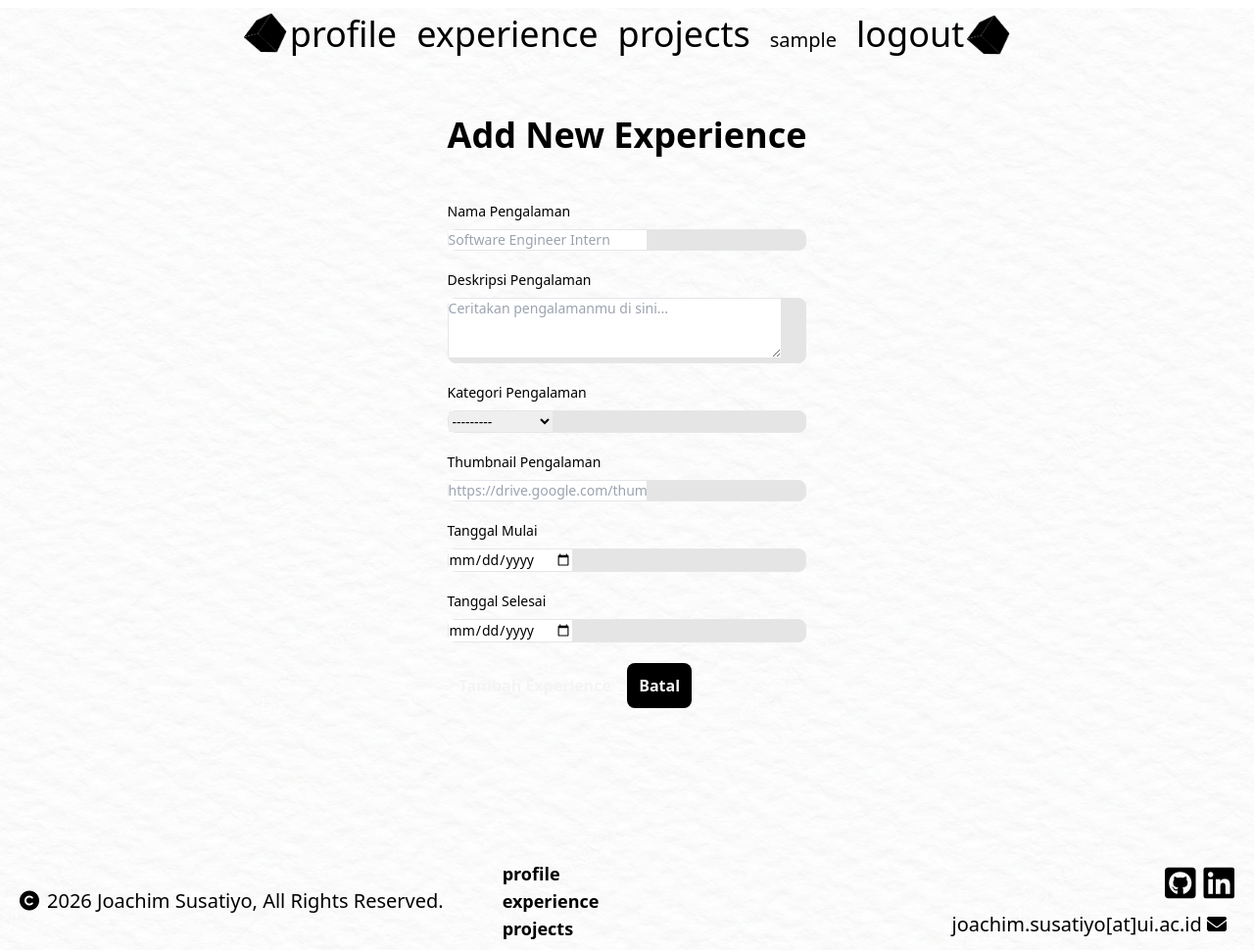
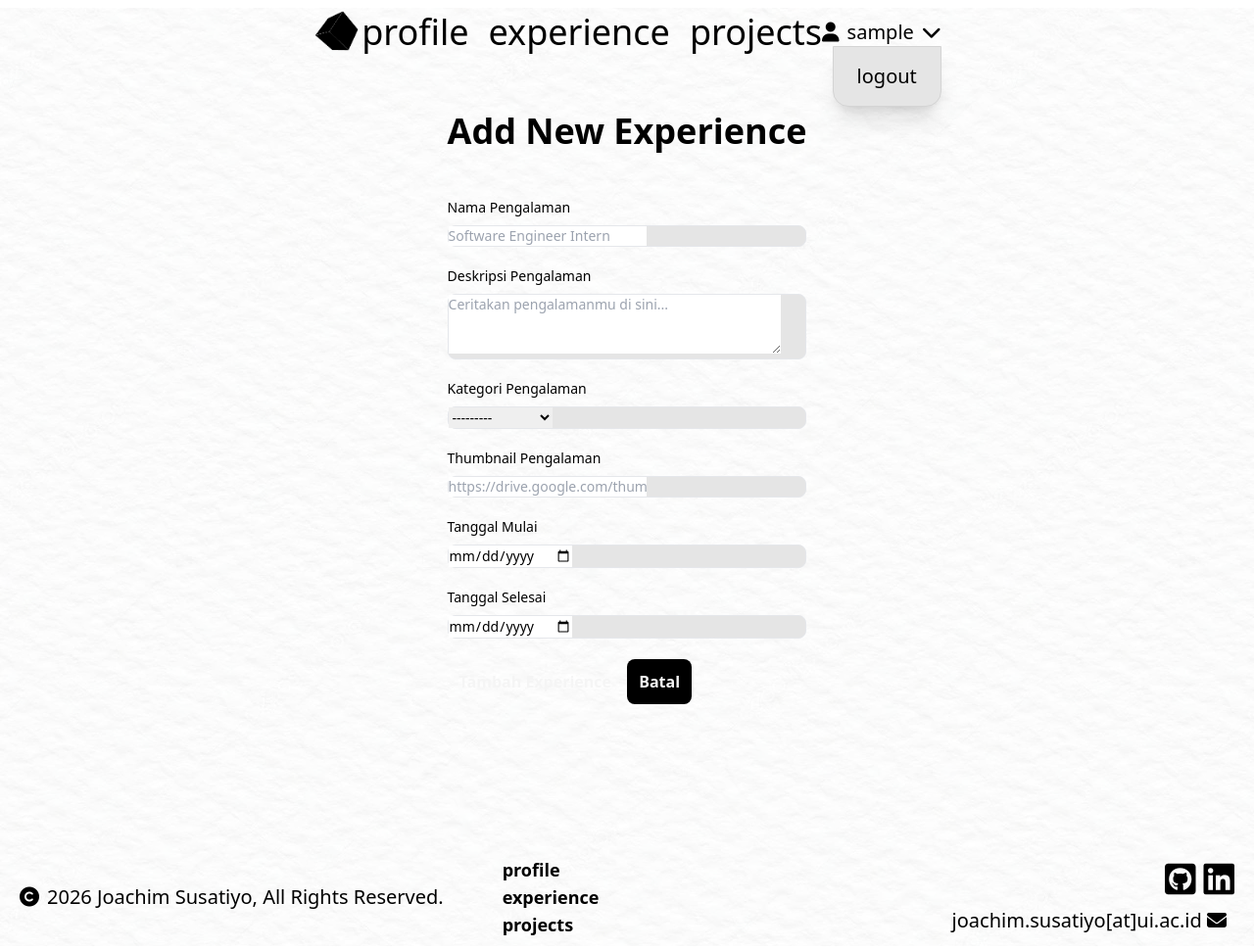
Before and after one commit to JocimSus/myportofolio, a Django app: page /experience/add/ in a window 1280 px wide. Shown: the whole page at 98% size. Run offline with Django 5.2, Linux system fonts and the light colour scheme; the visitor is signed in with stand-in values (Sample User, id 1); some libraries are stand-ins or nearby versions; some web fonts are replaced.

Commit message:
feat: updated navbar style for users

```diff
--- a/apps/home/templates/home/header.html
+++ b/apps/home/templates/home/header.html
@@ -11,7 +11,7 @@
            height="50"
            class="select-none pointer-events-none" />
     </div>
-    {% comment %}Desktop Nav Links{% endcomment %}
+    {% comment %}Navigation Links{% endcomment %}
     <ul class="hidden md:flex flex-row gap-5">
       <li>
         <a href="{% url 'home:profile' %}"
@@ -31,22 +31,34 @@
           projects
         </a>
       </li>
-      {% comment %}Auth Links Desktop{% endcomment %}
+    </ul>
+    {% comment %} Tailing {% endcomment %}
+    <div class="hidden md:flex md:ml-50 items-center">
       {% if user.is_authenticated %}
-        <li><span class="nav-user text-xl font-medium">{{ user.username }}</span></li>
-        <li><a href="{% url 'home:logout' %}" class="hover:text-tertiary-100">logout</a></li>
+        <div class="relative">
+          <button id="user-menu-toggle"
+                  type="button"
+                  class="flex items-center gap-3 hover:text-tertiary-100 focus:outline-none transition-colors cursor-pointer">
+            <span class="flex items-center gap-2 text-xl">
+              <i class="fa-solid fa-user"></i>
+              {{ user.username }}
+              <i class="fa-solid fa-chevron-down text-xl"></i>
+            </span>
+          </button>
+          <div id="user-menu"
+               class="absolute right-0 top-15 bg-neutral-200 text-primary-800 p-2 rounded-b-2xl shadow-xl border border-neutral-300 pointer-events-none transition-all duration-300 ease-in-out z-50 flex flex-col gap-1 text-xl">
+            <a href="{% url 'home:logout' %}"
+               class="px-4 py-2 rounded-xl text-center hover:bg-neutral-300 hover:text-tertiary-100 transition-colors">
+              logout
+            </a>
+          </div>
+        </div>
       {% else %}
+        <ul class="flex flex-row gap-2 text-2xl">
           <li><a href="{% url 'home:login' %}" class="hover:text-tertiary-100">login</a></li>
           <li><a href="{% url 'home:register' %}" class="hover:text-tertiary-100">register</a></li>
+        </ul>
       {% endif %}
-    </ul>
-    {% comment %}Tailing Nav Decor (Desktop){% endcomment %}
-    <div class="hidden md:block md:ml-50 mt-1">
-      <img src="{% static 'home/img/spinning_cube.gif' %}"
-           alt="spinning cube"
-           width="50"
-           height="50"
-           class="select-none pointer-events-none" />
     </div>
     {% comment %}Burger Menu Button (Mobile){% endcomment %}
     <button id="menu-toggle"
@@ -73,43 +85,66 @@
     </a>
     <hr class="border-neutral-300 my-1" />
     {% comment %}Auth Links Mobile{% endcomment %}
+    <div class="flex flex-col">
       {% if user.is_authenticated %}
-      <span class="nav-user px-4 py-1 text-sm font-semibold text-neutral-600">{{ user.username }}</span>
+        <span class="px-4 py-2 font-semibold text-tertiary-100 flex gap-4 items-center">
+          <i class="fa-solid fa-user"></i>
+          {{ user.username }}
+        </span>
         <a href="{% url 'home:logout' %}"
-         class="px-4 py-2 rounded-xl text-lg transition-colors hover:text-tertiary-100">logout</a>
+           class="px-4 py-2 rounded-xl text-sm transition-colors hover:text-tertiary-100">logout</a>
       {% else %}
         <a href="{% url 'home:login' %}"
-         class="px-4 py-2 rounded-xl text-lg transition-colors hover:text-tertiary-100">login</a>
+           class="px-4 py-2 rounded-xl text-sm transition-colors hover:text-tertiary-100">login</a>
         <a href="{% url 'home:register' %}"
-         class="px-4 py-2 rounded-xl text-lg transition-colors hover:text-tertiary-100">register</a>
+           class="px-4 py-2 rounded-xl text-sm transition-colors hover:text-tertiary-100">register</a>
       {% endif %}
     </div>
+  </div>
 </header>
-{% comment %}Mobile Dropdown Toggle Script{% endcomment %}
 <script>
-  const menuToggle = document.getElementById('menu-toggle')
-  const mobileMenu = document.getElementById('mobile-menu')
+const menuToggle = document.getElementById('menu-toggle');
+  const mobileMenu = document.getElementById('mobile-menu');
 
-  function toggleMenu() {
-    const isOpen = mobileMenu.classList.contains('opacity-100')
+  if (menuToggle && mobileMenu) {
+    menuToggle.addEventListener('click', (e) => {
+      e.preventDefault();
+      const isOpen = mobileMenu.classList.contains('opacity-100');
       if (isOpen) {
-      mobileMenu.classList.remove('opacity-100', 'translate-y-0', 'pointer-events-auto')
-      mobileMenu.classList.add('opacity-0', '-translate-y-2', 'pointer-events-none')
+        mobileMenu.classList.remove('opacity-100', 'translate-y-0', 'pointer-events-auto');
+        mobileMenu.classList.add('opacity-0', '-translate-y-2', 'pointer-events-none');
       } else {
-      mobileMenu.classList.remove('opacity-0', '-translate-y-2', 'pointer-events-none')
-      mobileMenu.classList.add('opacity-100', 'translate-y-0', 'pointer-events-auto')
+        mobileMenu.classList.remove('opacity-0', '-translate-y-2', 'pointer-events-none');
+        mobileMenu.classList.add('opacity-100', 'translate-y-0', 'pointer-events-auto');
       }
+    });
   }
 
-  menuToggle.addEventListener('click', (e) => {
-    e.preventDefault()
-    toggleMenu()
-  })
+  const userMenuToggle = document.getElementById('user-menu-toggle');
+  const userMenu = document.getElementById('user-menu');
+
+  if (userMenuToggle && userMenu) {
+    userMenuToggle.addEventListener('click', (e) => {
+      e.preventDefault();
+      const isOpen = userMenu.classList.contains('opacity-100');
+      if (isOpen) {
+        userMenu.classList.remove('opacity-100', 'translate-y-0', 'pointer-events-auto');
+        userMenu.classList.add('opacity-0', '-translate-y-2', 'pointer-events-none');
+      } else {
+        userMenu.classList.remove('opacity-0', '-translate-y-2', 'pointer-events-none');
+        userMenu.classList.add('opacity-100', 'translate-y-0', 'pointer-events-auto');
+      }
+    });
+  }
 
   document.addEventListener('click', (e) => {
-    if (!mobileMenu.contains(e.target) && !menuToggle.contains(e.target)) {
-      mobileMenu.classList.remove('opacity-100', 'translate-y-0', 'pointer-events-auto')
-      mobileMenu.classList.add('opacity-0', '-translate-y-2', 'pointer-events-none')
+    if (mobileMenu && menuToggle && !mobileMenu.contains(e.target) && !menuToggle.contains(e.target)) {
+      mobileMenu.classList.remove('opacity-100', 'translate-y-0', 'pointer-events-auto');
+      mobileMenu.classList.add('opacity-0', '-translate-y-2', 'pointer-events-none');
     }
-  })
+    if (userMenu && userMenuToggle && !userMenu.contains(e.target) && !userMenuToggle.contains(e.target)) {
+      userMenu.classList.remove('opacity-100', 'translate-y-0', 'pointer-events-auto');
+      userMenu.classList.add('opacity-0', '-translate-y-2', 'pointer-events-none');
+    }
+  });
 </script>
```
Lines whose indentation alone changed are shown as unchanged.
